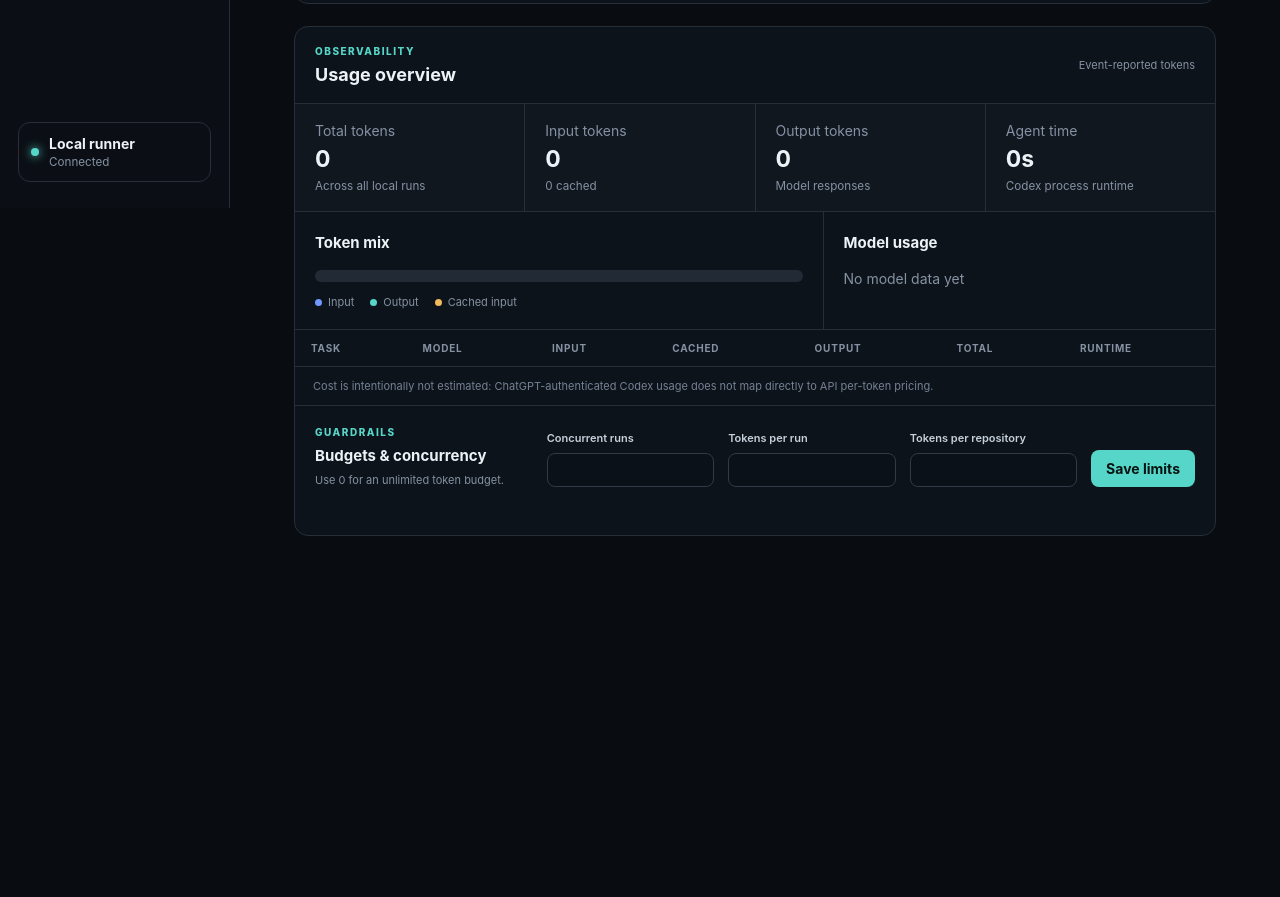
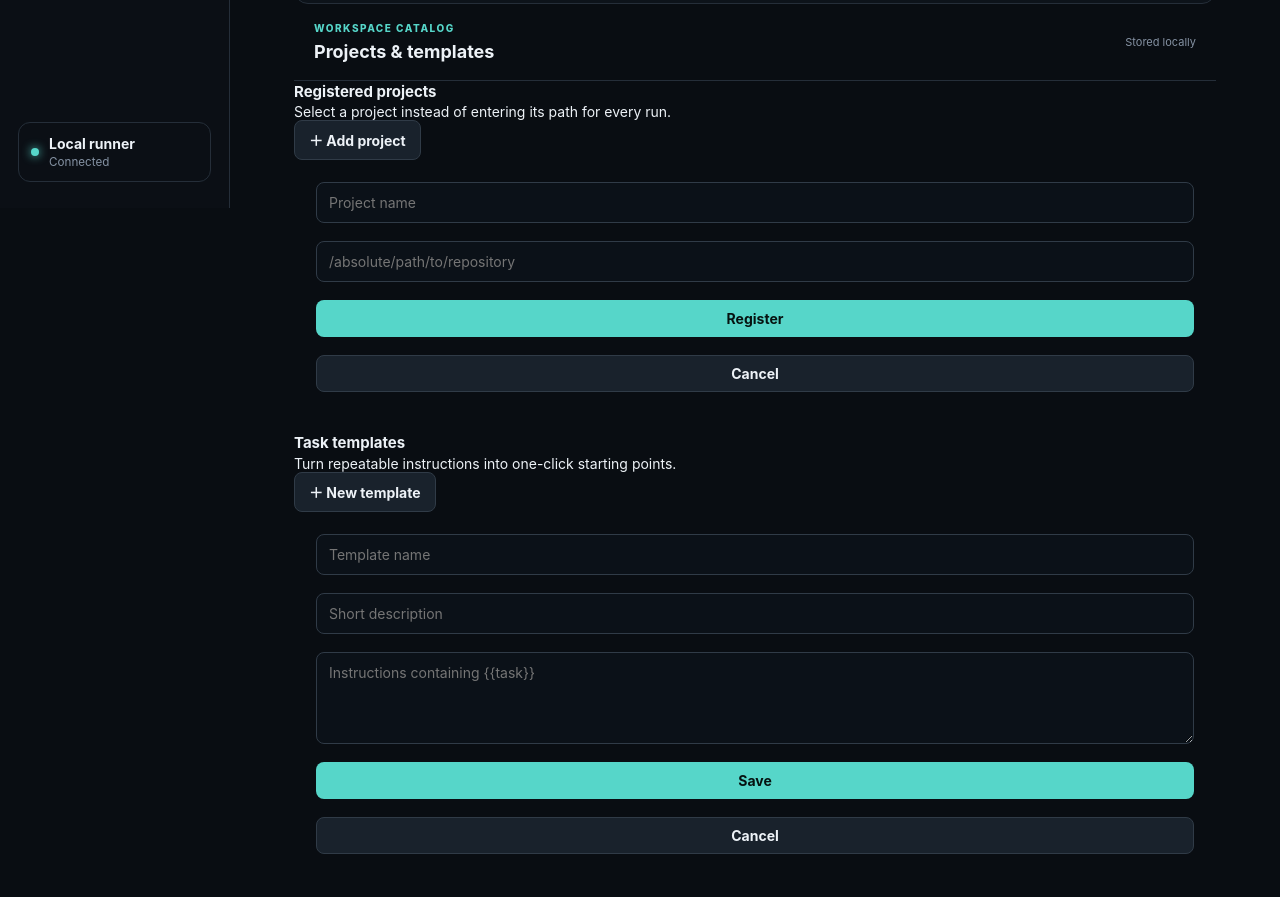
Before and after one commit to EIRCQi/codex-control-plane, a website: page public/index.html in a window 1280 px wide. Shown: the part 592-1489 px from the top of the page. Before the commit the page ends 1168 px from the top, so only its background shows below. Drawn offline with Linux system fonts and the light colour scheme; no server answers.

Commit message:
Add projects and task templates (public/index.html)

```diff
--- a/public/index.html
+++ b/public/index.html
@@ -12,7 +12,7 @@
       <div class="brand"><span class="brand-mark">C</span><span>Control Plane</span></div>
       <nav>
         <button class="nav active" data-target="top">⌁ <span>Mission Control</span></button>
-        <button class="nav">◇ <span>Workflows</span></button>
+        <button class="nav" data-target="catalog-panel">◇ <span>Projects & templates</span></button>
         <button class="nav">✓ <span>Approvals</span><b id="approval-count">0</b></button>
         <button class="nav" data-target="usage-panel">⌇ <span>Usage</span></button>
         <button class="nav" data-target="budget-settings">⚙ <span>Settings</span></button>
@@ -34,6 +34,32 @@
         <div class="panel-title"><div><p class="eyebrow">EXECUTION QUEUE</p><h2>Recent runs</h2></div><span class="live"><i></i> Live</span></div>
         <div id="empty" class="empty"><div>⌁</div><h3>No runs yet</h3><p>Create a task to begin with read-only analysis.</p></div>
         <div id="runs" class="runs"></div>
+      </section>
+      <section class="catalog-panel" id="catalog-panel">
+        <div class="panel-title"><div><p class="eyebrow">WORKSPACE CATALOG</p><h2>Projects & templates</h2></div><span class="usage-note">Stored locally</span></div>
+        <div class="catalog-grid">
+          <div class="catalog-column">
+            <div class="catalog-head"><div><h3>Registered projects</h3><p>Select a project instead of entering its path for every run.</p></div><button class="secondary" id="show-project-form">＋ Add project</button></div>
+            <form class="inline-form" id="project-form" hidden>
+              <input name="name" required placeholder="Project name" />
+              <input name="repository" required placeholder="/absolute/path/to/repository" />
+              <button class="primary">Register</button><button type="button" class="secondary form-cancel">Cancel</button>
+              <p class="form-message"></p>
+            </form>
+            <div class="catalog-list" id="project-list"></div>
+          </div>
+          <div class="catalog-column">
+            <div class="catalog-head"><div><h3>Task templates</h3><p>Turn repeatable instructions into one-click starting points.</p></div><button class="secondary" id="show-template-form">＋ New template</button></div>
+            <form class="inline-form template-form" id="template-form" hidden>
+              <input name="name" required placeholder="Template name" />
+              <input name="description" placeholder="Short description" />
+              <textarea name="prompt" required rows="4" placeholder="Instructions containing {{task}}"></textarea>
+              <button class="primary">Save</button><button type="button" class="secondary form-cancel">Cancel</button>
+              <p class="form-message"></p>
+            </form>
+            <div class="catalog-list" id="template-list"></div>
+          </div>
+        </div>
       </section>
       <section class="usage-panel" id="usage-panel">
         <div class="panel-title"><div><p class="eyebrow">OBSERVABILITY</p><h2>Usage overview</h2></div><span class="usage-note">Event-reported tokens</span></div>
@@ -62,8 +88,9 @@
     <dialog id="task-dialog">
       <form id="task-form">
         <div class="dialog-head"><div><p class="eyebrow">NEW RUN</p><h2>Give Codex a task</h2></div><button type="button" class="icon" id="close-dialog">×</button></div>
-        <label>Repository path<input name="repository" required placeholder="/absolute/path/to/git/repository" /></label>
-        <label>Task<textarea name="prompt" required rows="5" placeholder="Describe the change and expected outcome…"></textarea></label>
+        <label>Project<select name="projectId" required id="task-project"><option value="">Register a project first</option></select></label>
+        <label>Template<select name="templateId" id="task-template"><option value="">No template</option></select></label>
+        <label>Task details<textarea name="prompt" required rows="5" placeholder="Describe the change and expected outcome…"></textarea></label>
         <div class="policy"><span>◉</span><div><strong>Protected execution</strong><p>Analysis runs read-only. You must approve before Codex can modify files.</p></div></div>
         <div class="dialog-actions"><button type="button" class="secondary" id="cancel-dialog">Cancel</button><button class="primary">Start analysis</button></div>
         <p id="form-error" class="error"></p>
```
